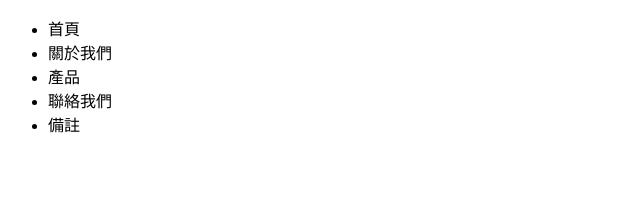
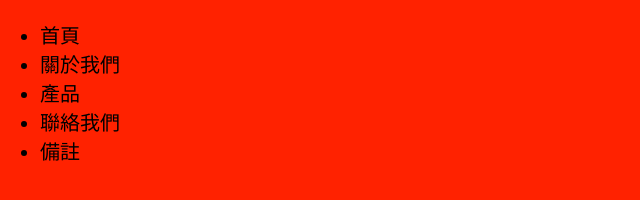
Before and after one commit to sexfat/cid101, a plain HTML site: page index.html in a window 1280 px wide. Shown: the whole page, without its empty margins (0-640 px from the left). Drawn offline with Linux system fonts and the light colour scheme.

Commit message:
新增css

```diff
--- a/index.html
+++ b/index.html
@@ -4,6 +4,7 @@
     <meta charset="UTF-8">
     <meta name="viewport" content="width=device-width, initial-scale=1.0">
     <title>Document</title>
+    <link rel="stylesheet" href="style.css">
 </head>
 <body>
  <div class="wrapper">
--- /dev/null
+++ b/style.css
@@ -0,0 +1,6 @@
+body {
+  background-color: #f20;
+  font-size: 20px;
+  margin: 0;
+  padding: 0;
+}
```
